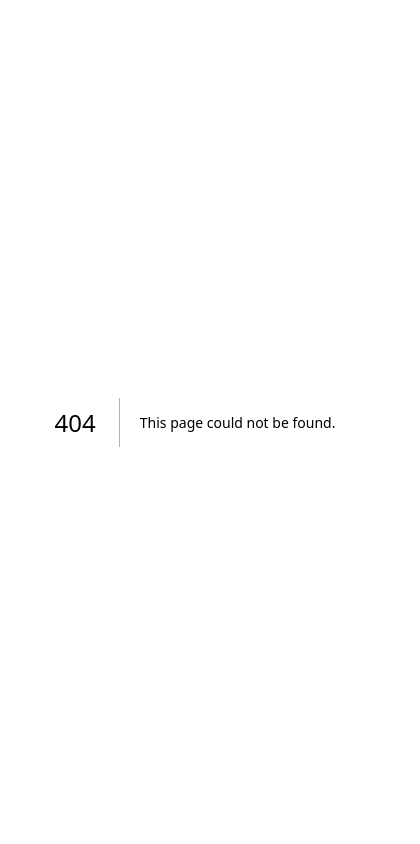
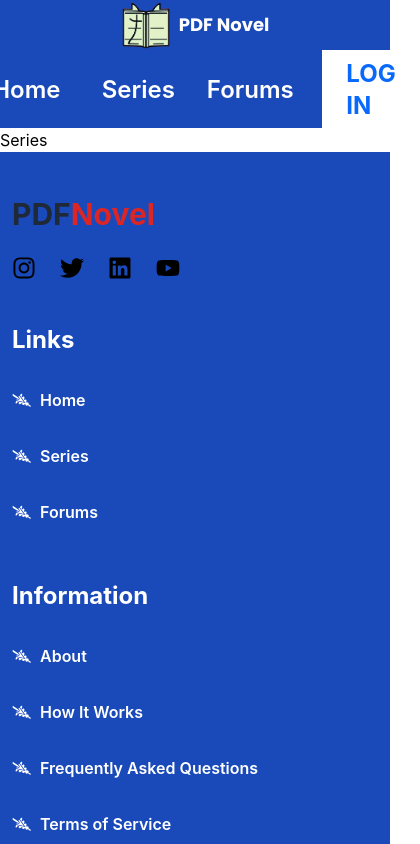
Before and after one commit to PandoraLH/pdfnovel, a Next.js app: page /Series in a window 390 px wide. Before the commit this address had no page. Shown: the top 844 px of the page, 420 px wide, since content can reach past the window. Built offline with nearby package versions, Linux system fonts and the light colour scheme.

Commit message:
#fix responsive

```diff
--- a/components/Layout/Navbar.js
+++ b/components/Layout/Navbar.js
@@ -18,7 +18,7 @@ export default function Navbar() {
   }, [screenWidth]);
 
   useEffect(() => {
-    if (screenWidth <= 800) {
+    if (screenWidth <= 880) {
       setTargetReached(true);
     } else {
       setTargetReached(false);
@@ -56,17 +56,35 @@ export default function Navbar() {
           </Link>
           <div
             className={`flex items-center text-white font-inter ${
-              targetReached ? "justify-center w-full mt-3 text-2xl" : "gap-5"
+              targetReached ? "justify-center items-center text-2xl" : "gap-5"
             }`}
           >
-            <div className={`flex gap-10 ${targetReached ? "mr-7" : "mr-48"}`}>
-              <Link className="font-semibold hover:text-blue-300" href="/Home">
+            <div
+              className={`flex text-center font-semibold ${
+                targetReached ? "mr-4" : "mr-48"
+              }`}
+            >
+              <Link
+                className="flex justify-center items-center h-20 w-28 lg:h-24 lg:w-28
+                 hover:text-blue-300 bg-white bg-opacity-0 hover:bg-opacity-95 transition duration-500 ease-in-out"
+                href="/Home"
+              >
                 Home
               </Link>
-              <Link className="font-semibold hover:text-blue-300" href="/Home">
+
+              <Link
+                className="flex justify-center items-center h-20 w-28 lg:h-24 lg:w-28
+                 hover:text-blue-300 bg-white bg-opacity-0 hover:bg-opacity-95 transition duration-500 ease-in-out"
+                href="/Series"
+              >
                 Series
               </Link>
-              <Link className="font-semibold hover:text-blue-300" href="/Home">
+
+              <Link
+                className="flex justify-center items-center h-20 w-28 lg:h-24 lg:w-28
+                hover:text-blue-300 bg-white bg-opacity-0 hover:bg-opacity-95 transition duration-500 ease-in-out"
+                href="/Home"
+              >
                 Forums
               </Link>
             </div>
--- /dev/null
+++ b/pages/Series.js
@@ -0,0 +1,12 @@
+import React from "react";
+import Layout from "@/Layout/Layout";
+
+const Series = () => {
+  return (
+    <Layout>
+      <div>Series</div>
+    </Layout>
+  );
+};
+
+export default Series;
```
